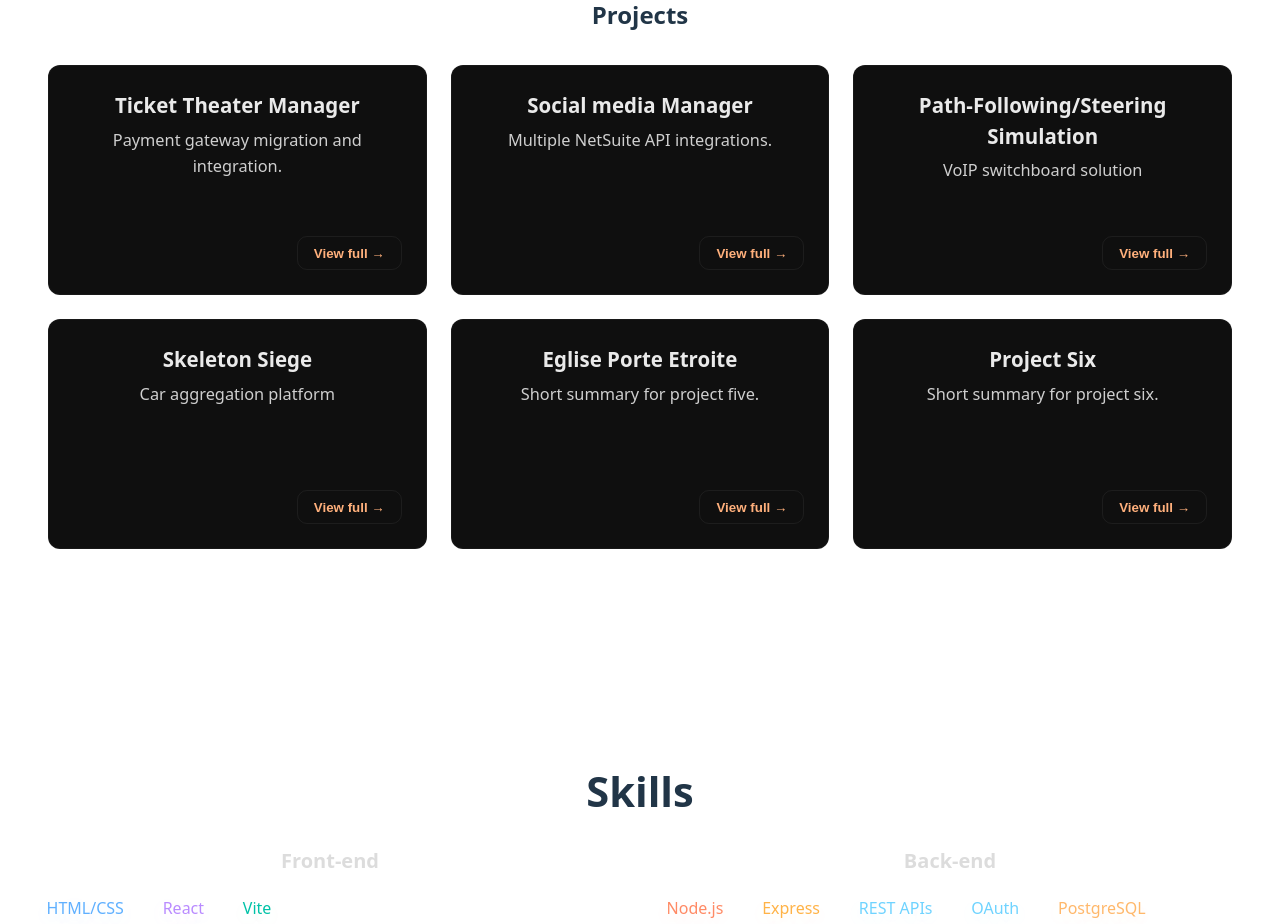
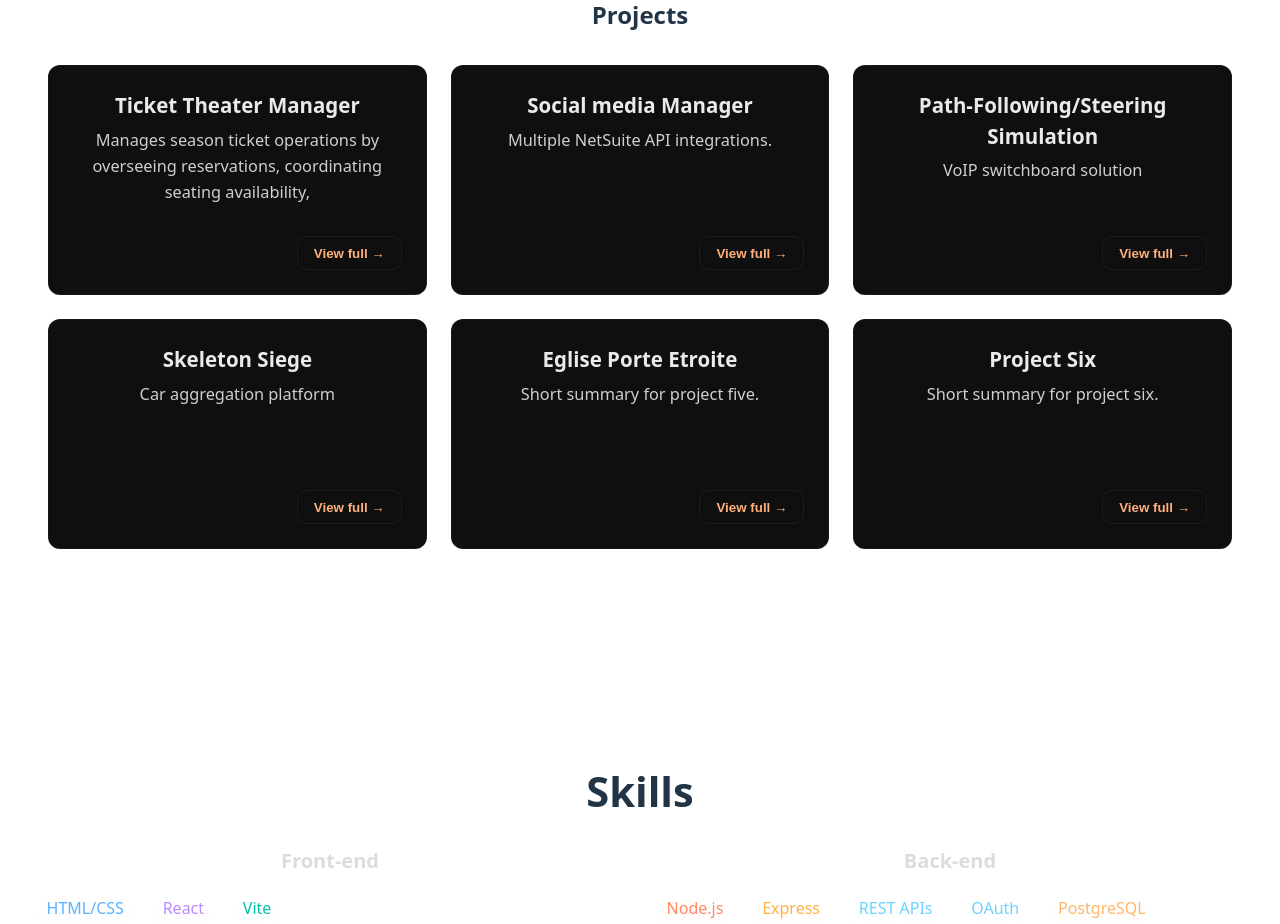
Before and after one commit to JyhnoCharles/portfolio, a React (Vite) app: page / in a window 1280 px wide. Shown: the part 1680-2604 px from the top of the page. Built offline with nearby package versions, Linux system fonts and the light colour scheme.

Commit message:
Update App.jsx

```diff
--- a/src/App.jsx
+++ b/src/App.jsx
@@ -23,7 +23,7 @@ function App() {
   }, []);
 
   const projectsData = [
-    { title: 'Ticket Theater Manager', company: 'Actindo AG', summary: 'Payment gateway migration and integration.', details: 'Worked on migrating payment provider integration for Nintendo, handling edge cases, reconciliation and PCI considerations.' },
+    { title: 'Ticket Theater Manager', company: 'Actindo AG', summary: 'Manages season ticket operations by overseeing reservations, coordinating seating availability, ', details: 'Manages season ticket operations by overseeing reservations, coordinating seating availability, handling customer accounts, and ensuring a smooth experience for recurring patrons.' },
     { title: 'Social media Manager', company: 'Megafreight Services', summary: 'Multiple NetSuite API integrations.', details: 'Designed and implemented NetSuite SOAP/REST integrations to sync orders, inventory and invoices across systems.' },
     { title: 'Path-Following/Steering Simulation', company: 'Switch Telecom', summary: 'VoIP switchboard solution', details: 'Built a hosted Asterisk-based switchboard with multi-tenant routing, monitoring and failover.' },
     { title: 'Skeleton Siege', company: 'Nift', summary: 'Car aggregation platform', details: 'Co-founded and built an aggregator site to help buyers compare dealers and offers.' },
```
